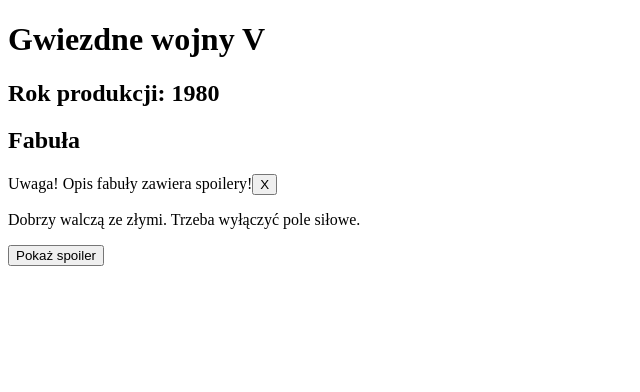
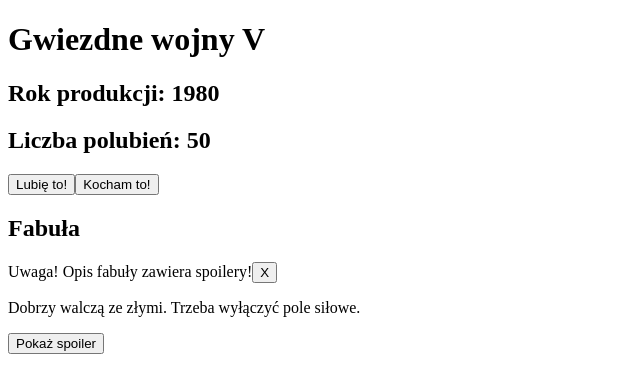
Before and after one commit to Jak-zaczac-programowac/zrozumiecreact-module-2, a React (Vite) app: page / in a window 1280 px wide. Shown: the top 392 px of the page, without its empty margins (0-640 px from the left). Built offline with nearby package versions, Linux system fonts and the light colour scheme.

Commit message:
Lesson 5 end

```diff
--- a/src/App.jsx
+++ b/src/App.jsx
@@ -3,6 +3,7 @@ import { useState } from "react";
 function App() {
     const [isSpoilerShown, setIsSpoilerShown] = useState(false);
     const [isWarningShown, setIsWarningShown] = useState(true);
+    const [numberOfLikes, setNumberOfLikes] = useState(50);
 
     function handleShowSpoilerClick() {
         setIsSpoilerShown(true);
@@ -14,12 +15,23 @@ function App() {
         setIsWarningShown(false);
     }
 
+    function handleLikeButtonClick() {
+        setNumberOfLikes((previousNumberOfLikes) => previousNumberOfLikes + 1);
+    }
+
+    function handleLoveButtonClick() {
+        setNumberOfLikes((previousNumberOfLikes) => previousNumberOfLikes + 3);
+    }
+
     console.log("<App> - render");
 
     return (
         <>
             <h1>Gwiezdne wojny V</h1>
             <h2>Rok produkcji: 1980</h2>
+            <h2>Liczba polubień: {numberOfLikes}</h2>
+            <button onClick={handleLikeButtonClick}>Lubię to!</button>
+            <button onClick={handleLoveButtonClick}>Kocham to!</button>
             <h2>Fabuła</h2>
             {isWarningShown && (
                 <p>
```
